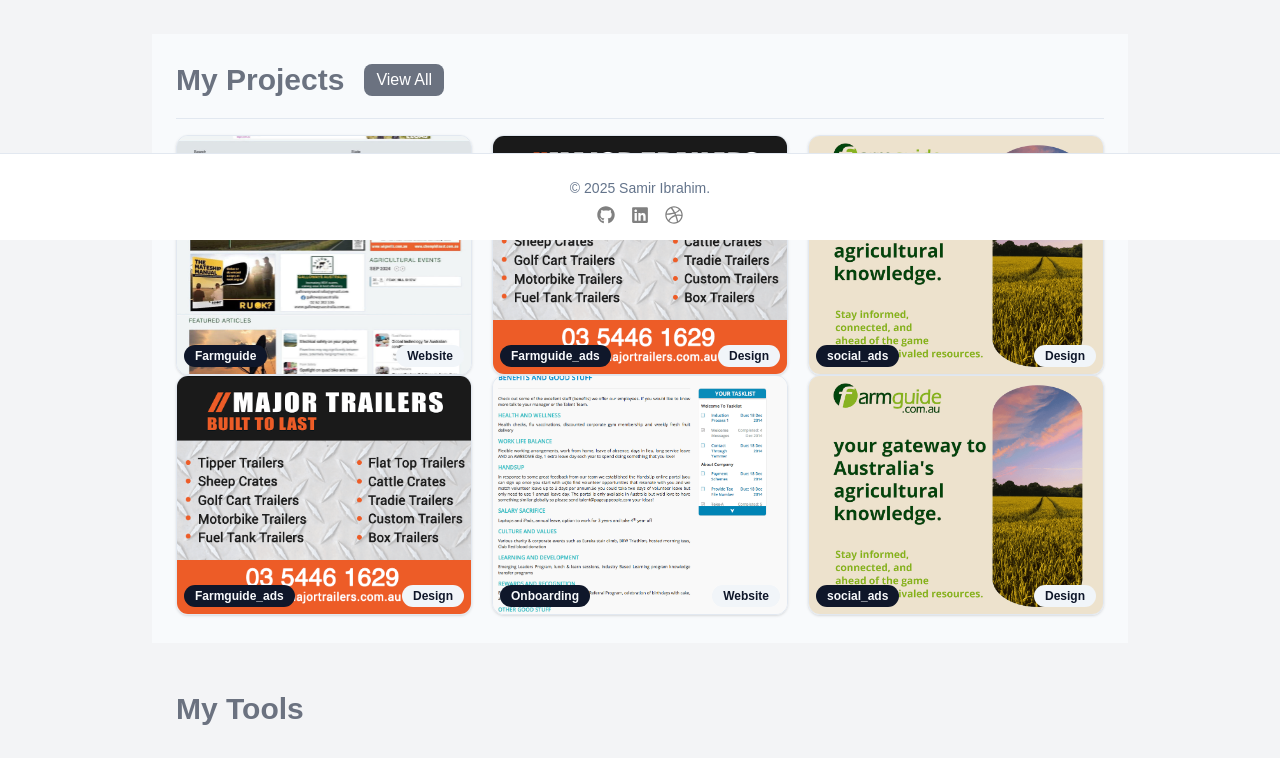
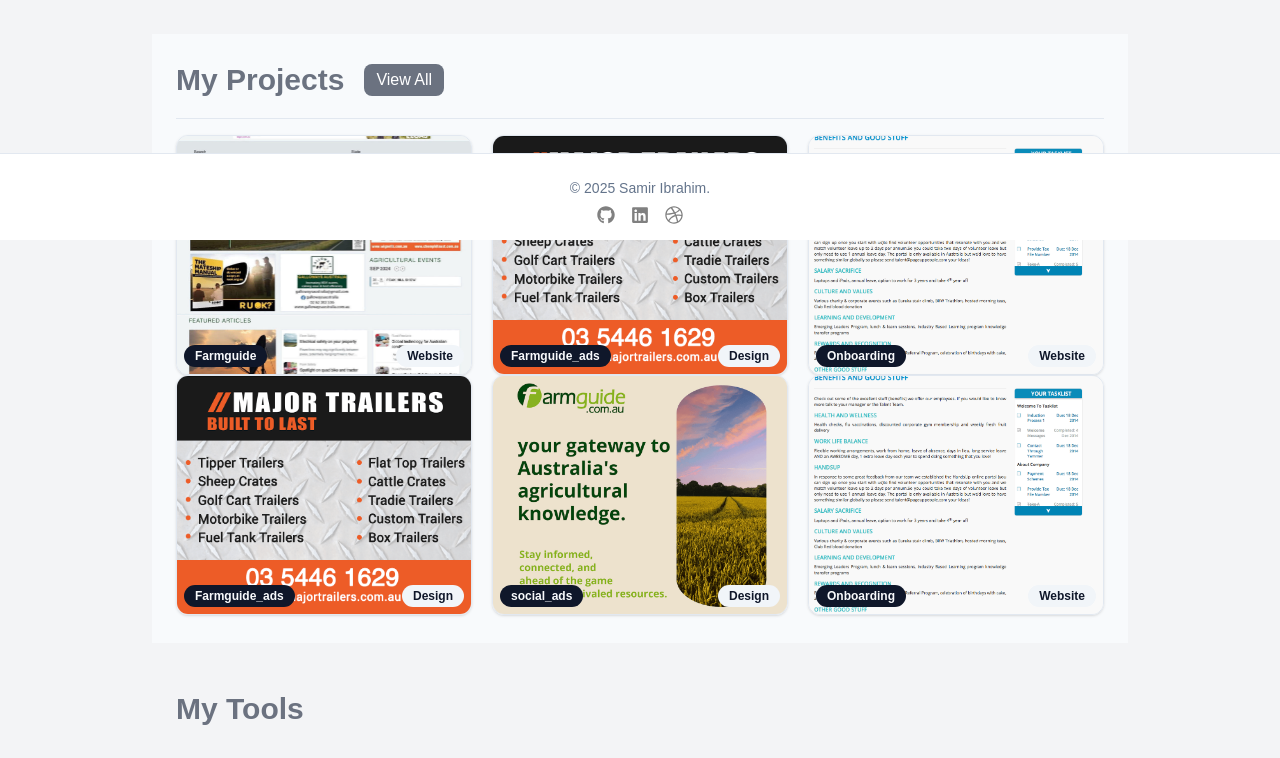
Before and after one commit to samir76/samir76.github.io, a Next.js app: page / in a window 1280 px wide. Shown: the part 560-1318 px from the top of the page. Built offline with nearby package versions, Linux system fonts and the light colour scheme.

Commit message:
Update CardImages.ts

```diff
--- a/src/app/items/CardImages.ts
+++ b/src/app/items/CardImages.ts
@@ -13,19 +13,19 @@
     badge: "Design",
     parts: "Farmguide_ads",
   },
+    {
+    src: "/img/social_ads/FG-5-new.png",
+    alt: "social_ads",
+    url: "/projects/social_ads",
+    badge: "Design",
+    parts: "social_ads",
+  },
   {
     src: "/img/pageup_onboarding/Pageup_onboarding.png",
     alt: "Pageup_onboarding",
     url: "/projects/pageup_onboarding",
     badge: "Website",
     parts: "Onboarding",
-  },
-  {
-    src: "/img/social_ads/FG-5-new.png",
-    alt: "social_ads",
-    url: "/projects/social_ads",
-    badge: "Design",
-    parts: "social_ads",
   },
   {
     src: "/img/vortex/vortex-1.jpg",
```
